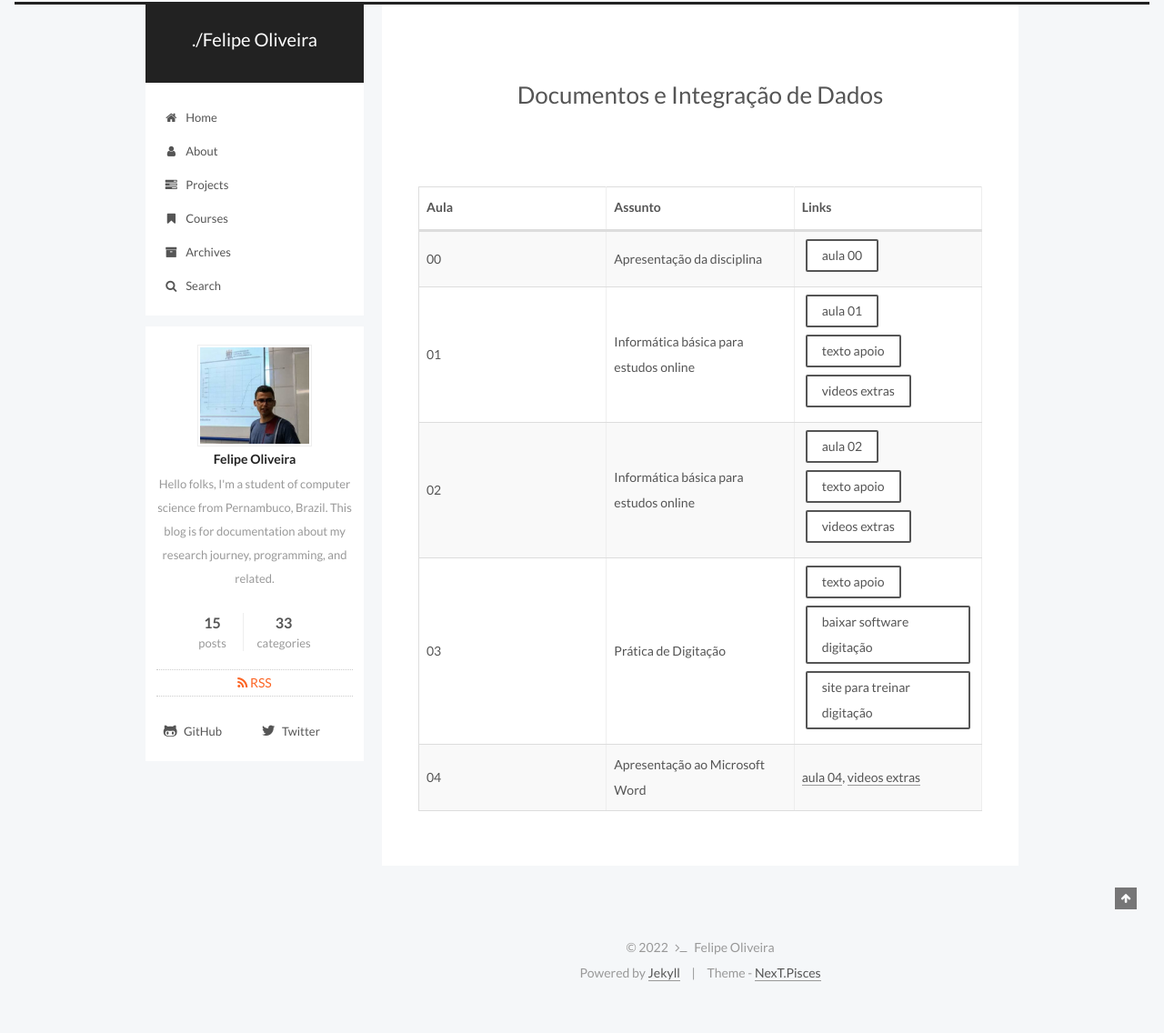
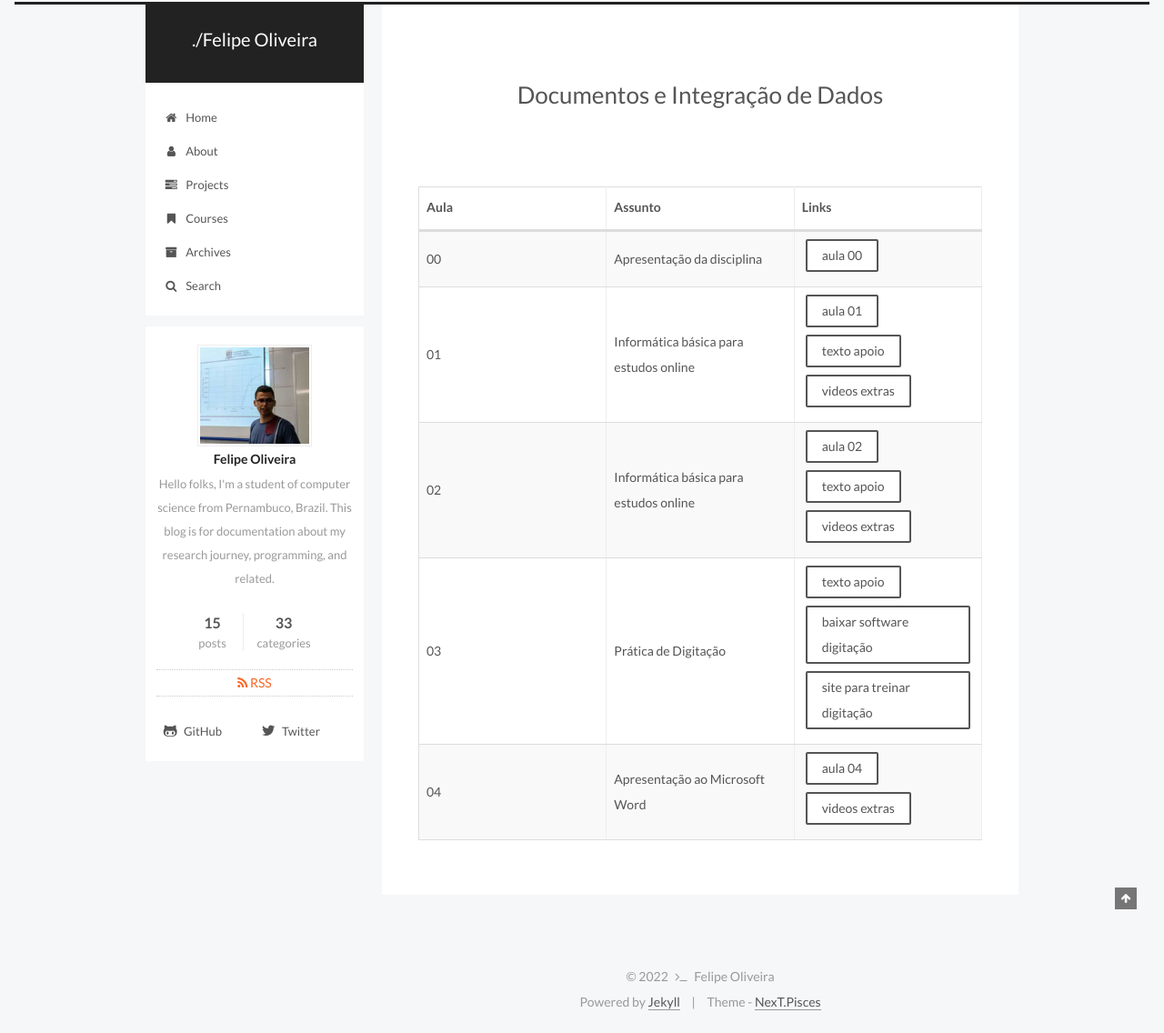
Before and after one commit to fdoliv/fdoliv.github.io, a Jekyll site: the page built from courses/did/index.md, in a window 1280 px wide. Shown: the whole page at 91% size. Built offline with Jekyll 4.4.1, drawn with Linux system fonts in a browser that asks for light colours; before the commit the page ends 1104 px from its top, so only the background shows below that.

Commit message:
atualização de link

```diff
--- a/courses/did/index.md
+++ b/courses/did/index.md
@@ -16,4 +16,4 @@ excerpt: Disciplina Documentos e integração de Dados da Escola Técnica Estadu
 | 01 | Informática básica para estudos online | <a href="{{ site.url }}/assets/arquivos/per/aula01-did.pdf" target="blank" class="btn">aula 01</a> <a href="{{ site.url }}/assets/arquivos/per/texto01.pdf" target="blank" class="btn">texto apoio</a> <a href="https://youtube.com/playlist?list=PLsJGhs3ZmfHL784xroiEzsSYDBdrtXKtP" target="blank" class="btn">videos extras</a> |
 | 02 | Informática básica para estudos online | <a href="{{ site.url }}/assets/arquivos/per/aula02-did.pdf" target="blank" class="btn">aula 02</a> <a href="{{ site.url }}/assets/arquivos/per/texto02.pdf" target="blank" class="btn">texto apoio</a> <a href="https://youtube.com/playlist?list=PLsJGhs3ZmfHK_TzWAai30WKCh0B7s9NGT" target="blank" class="btn">videos extras</a> |
 | 03 | Prática de Digitação | <a href="https://www.soportugues.com.br/secoes/dicas/digitar/" target="blank" class="btn">texto apoio</a> <a href="https://rapidtyping.com/en/downloads/typing-tutor/ver-5/RapidTyping_Setup_5.4_x32.exe" target="blank" class="btn">baixar software digitação</a> <a href="https://www.typingclub.com/digitacao" target="blank" class="btn">site para treinar digitação</a> |
-| 04 | Apresentação ao Microsoft Word | [aula 04]({{ site.url }}/assets/arquivos/did/aula04.pdf){:target="_blank"}, [videos extras](https://youtube.com/playlist?list=PLsJGhs3ZmfHIPnmWa_39ZjeM4YFS2LGcY){:target="_blank"} |
+| 04 | Apresentação ao Microsoft Word | <a href="{{ site.url }}/assets/arquivos/per/aula04.pdf" target="blank" class="btn">aula 04</a> <a href="https://youtube.com/playlist?list=PLsJGhs3ZmfHIPnmWa_39ZjeM4YFS2LGcY" target="blank" class="btn">videos extras</a> |
```
